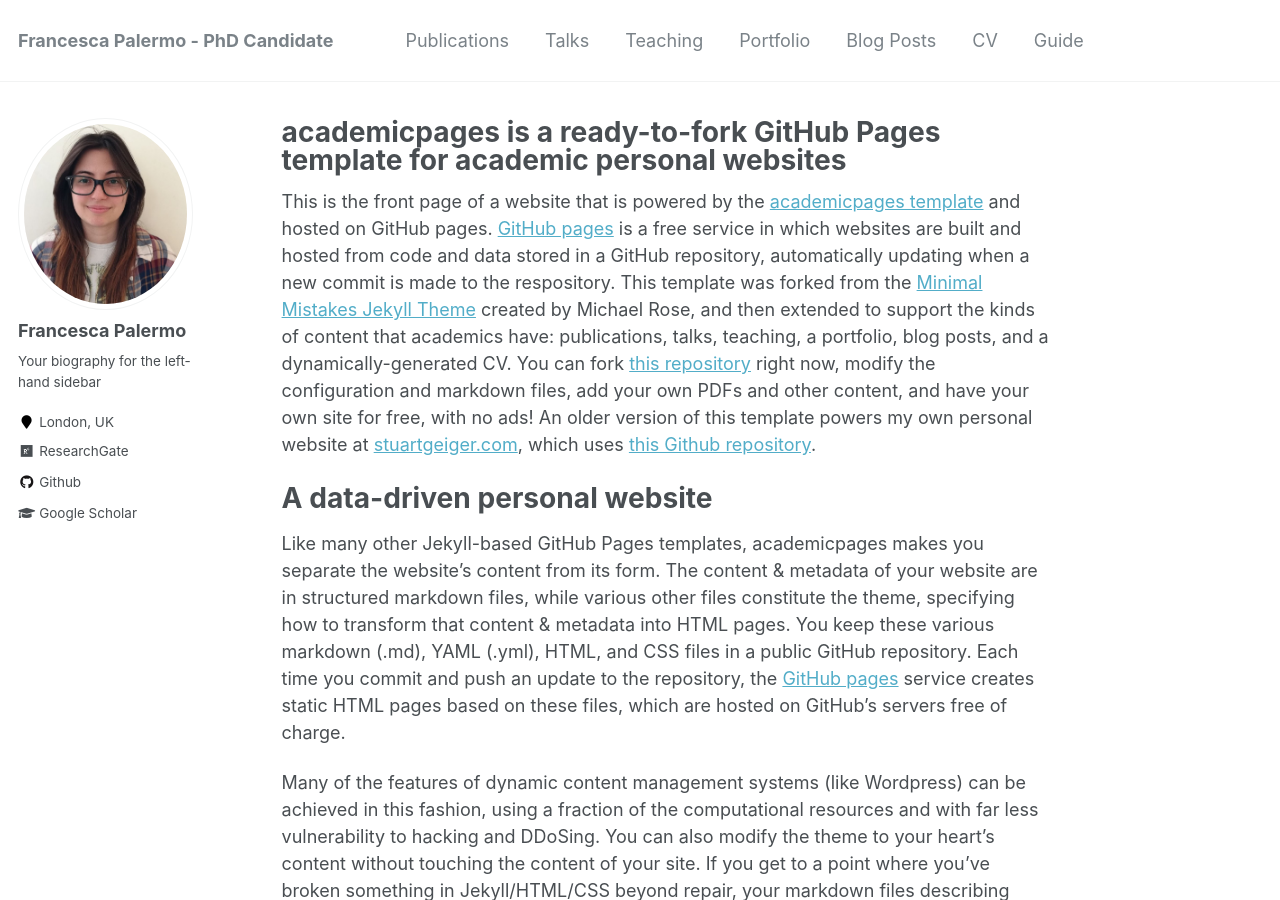
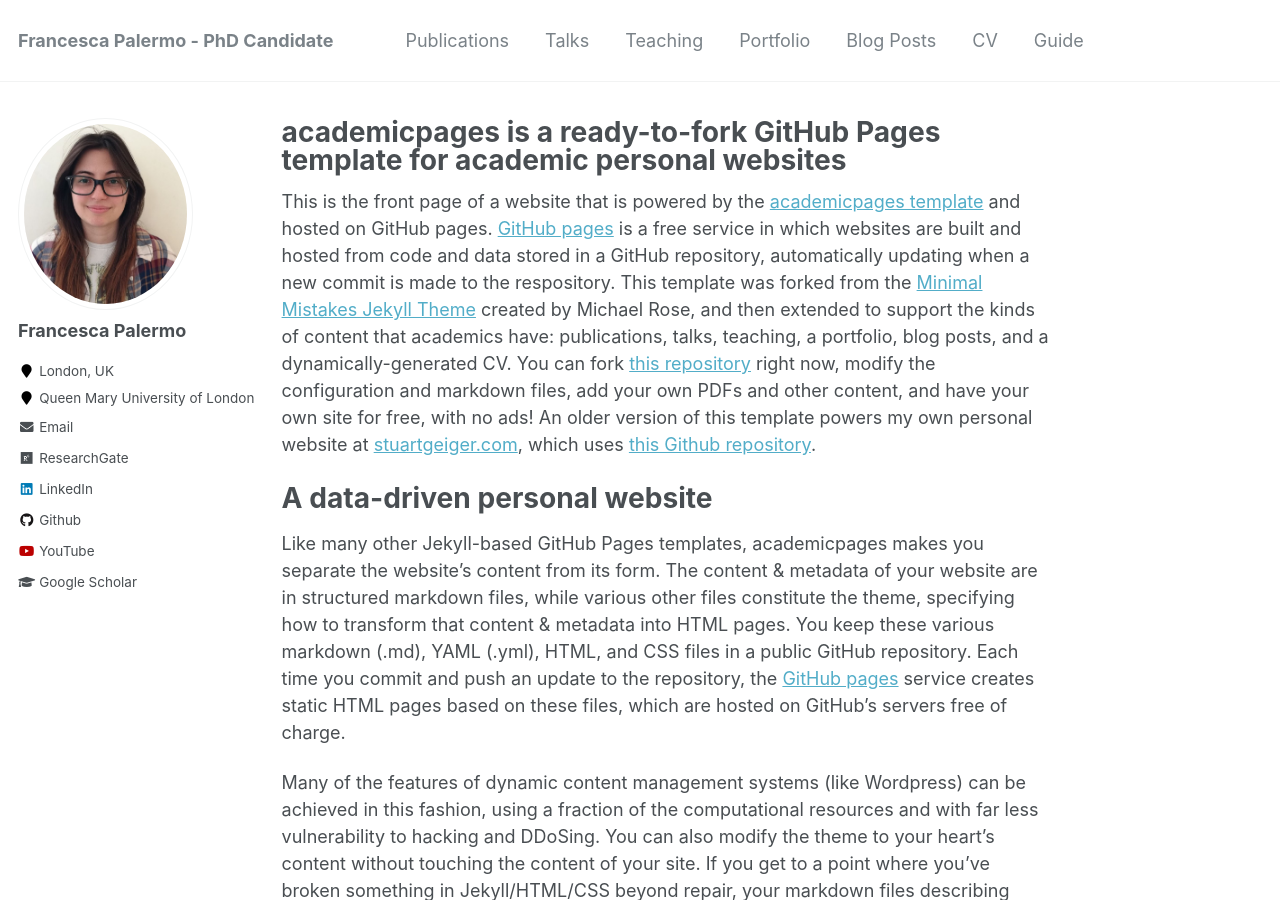
Before and after one commit to francescapalermo/francescapalermo.github.io, a Jekyll site: the page built from _pages/about.md, in a window 1280 px wide and 900 px high. Built offline with Jekyll 4.4.1, drawn with Linux system fonts in a browser that asks for light colours.

Commit message:
Update _config.yml

```diff
--- a/_config.yml
+++ b/_config.yml
@@ -82,13 +82,13 @@
 author:
   name             : "Francesca Palermo"
   avatar           : "profile_fra.jpg" #"profile.png"
-  bio              : "Your biography for the left-hand sidebar"
+  bio              : ""
   location         : "London, UK"
-  employer         :
+  employer         : "Queen Mary University of London"
   pubmed           :
   googlescholar    : "https://scholar.google.ch/citations?user=yB2o5DIAAAAJ&hl=en"
-  email            :
-  researchgate     :  "https://www.researchgate.net/profile/Francesca_Palermo"
+  email            : "f.palermo@qmul.ac.uk"
+  researchgate     : "https://www.researchgate.net/profile/Francesca_Palermo"
   uri              :
   bitbucket        :
   codepen          :
@@ -102,7 +102,7 @@
   instagram        :
   impactstory      :
   lastfm           :
-  linkedin         :
+  linkedin         : "https://www.linkedin.com/in/francesca-palermo-a9107a40/"
   orcid            :
   pinterest        :
   soundcloud       :
@@ -113,7 +113,7 @@
   vine             :
   weibo            :
   xing             :
-  youtube          :
+  youtube          : "https://www.youtube.com/channel/UC03_8l-US-ecKpsMeaTcSGw"
   wikipedia        :
 
 
```
